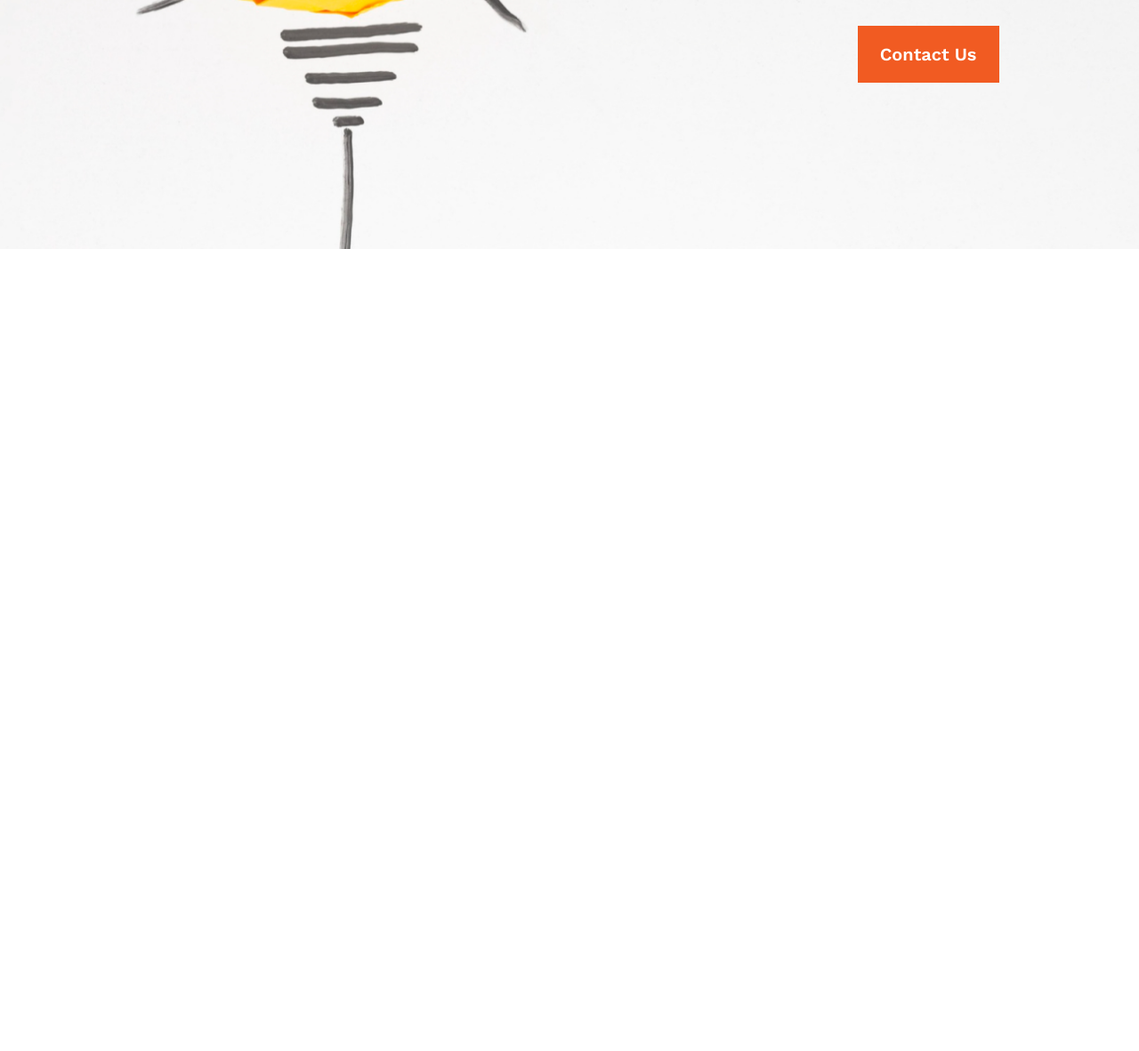
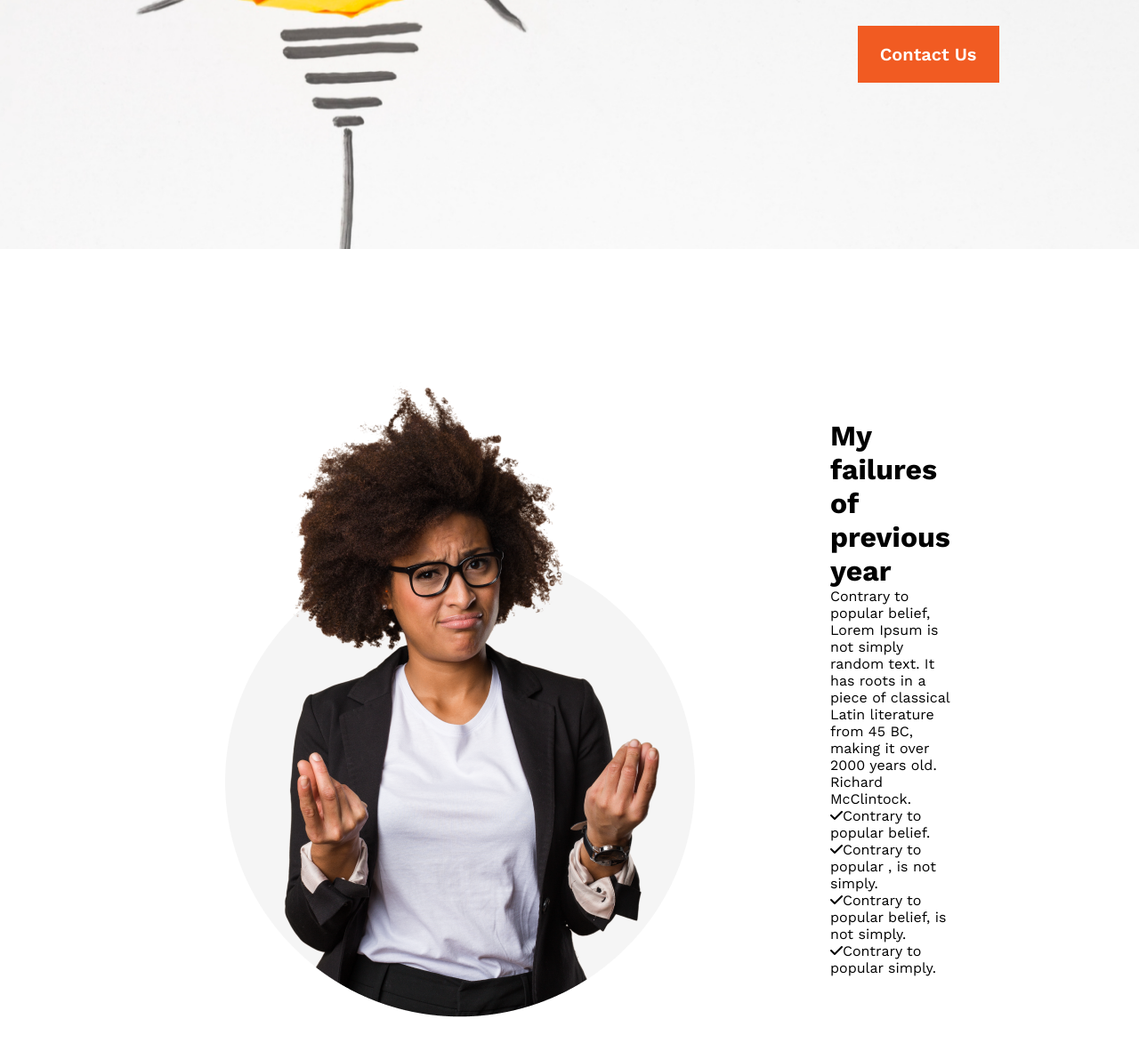
Before and after one commit to Md-Shakhawat-Hosen/my-plan-module-05, a plain HTML site: page index.html in a window 1280 px wide. Shown: the part 520-1702 px from the top of the page at 89% size. Before the commit the page ends 800 px from the top, so only its background shows below. Drawn offline with nearby package versions, Linux system fonts and the light colour scheme.

Commit message:
main content added

```diff
--- a/index.html
+++ b/index.html
@@ -11,6 +11,7 @@
       href="https://fonts.googleapis.com/css2?family=Open+Sans:wght@400;700;800&family=Work+Sans:wght@400;600;700;800&display=swap"
       rel="stylesheet"
     />
+    <script src="https://kit.fontawesome.com/4ad39c9065.js" crossorigin="anonymous"></script>
 
     <link rel="stylesheet" href="styles/style.css" />
   </head>
@@ -26,5 +27,20 @@
             </div>
         </div>
     </header>
+    <main>
+        <div class="main-content">
+            <div class="main-content-left">
+                    <img src="./images/person.png" alt="">
+            </div>
+            <div class="main-content-right">
+                <h1>My failures of previous year</h1>
+                <p>Contrary to popular belief, Lorem Ipsum is not simply random text. It has roots in a piece of classical Latin literature from 45 BC, making it over 2000 years old. Richard McClintock.</p>
+                <p><i class="fa-solid fa-check"></i>Contrary to popular belief.</p>
+                <p><i class="fa-solid fa-check"></i>Contrary to popular , is not simply.</p>
+                <p><i class="fa-solid fa-check"></i>Contrary to popular belief, is not simply.</p>
+                <p><i class="fa-solid fa-check"></i>Contrary to popular simply.</p>
+            </div>
+        </div>
+    </main>
   </body>
 </html>
--- a/styles/style.css
+++ b/styles/style.css
@@ -50,3 +50,20 @@ header {
   line-height: 26px;
   margin-top: 24px;
 }
+
+/* main content start */
+.main-content{
+    display: flex;
+    justify-content: space-around;
+    align-items: center;
+    gap: 134px;
+    padding: 140px 230px;
+}
+
+.main-content-left{
+
+}
+.main-content-right{
+    width: 420px;
+}
+/* main content end */
```
